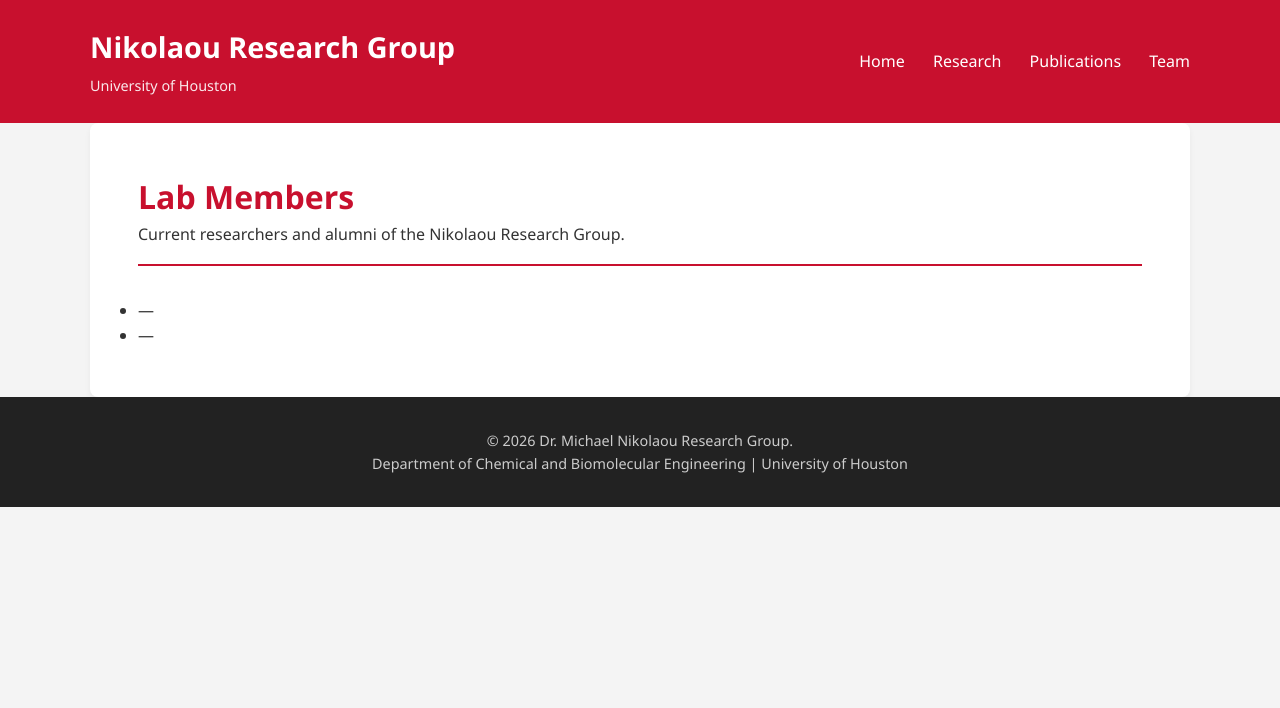
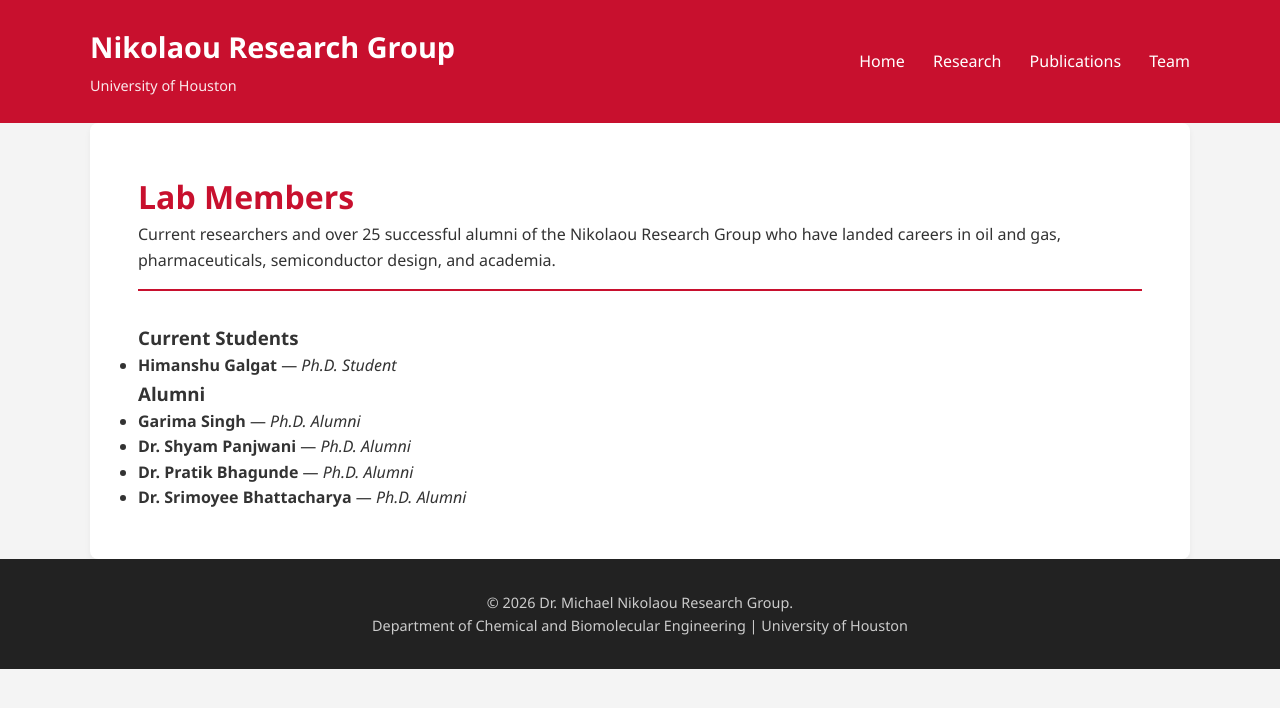
Before and after one commit to GALGAT/nikolaou-lab, a Jekyll site: the page built from students.html, in a window 1280 px wide. Shown: the top 708 px of the page. Built offline with Jekyll 4.4.1, drawn with Linux system fonts in a browser that asks for light colours.

Commit message:
Revise team section for current students and alumni
Updated the team section to include current students and alumni with improved descriptions.

```diff
--- a/students.html
+++ b/students.html
@@ -4,13 +4,25 @@
 ---
 <div class="page-header">
     <h2>Lab Members</h2>
-    <p>Current researchers and alumni of the Nikolaou Research Group.</p>
+    <p>Current researchers and over 25 successful alumni of the Nikolaou Research Group who have landed careers in oil and gas, pharmaceuticals, semiconductor design, and academia.</p>
 </div>
 
-<div class="team-list">
-  <ul>
-    {% for student in site.data.students %}
-      <li><strong>{{ student.name }}</strong> &mdash; <em>{{ student.role }}</em></li>
-    {% endfor %}
-  </ul>
+<div class="team-section">
+    <h3>Current Students</h3>
+    <ul class="team-list">
+      {% for student in site.data.students.current %}
+        <li><strong>{{ student.name }}</strong> &mdash; <em>{{ student.role }}</em></li>
+      {% endfor %}
+    </ul>
 </div>
+
+<div class="team-section">
+    <h3>Alumni</h3>
+    <ul class="team-list">
+      {% for student in site.data.students.alumni %}
+        <li><strong>{{ student.name }}</strong> &mdash; <em>{{ student.role }}</em></li>
+      {% else %}
+        <li><em>Alumni list is being updated.</em></li>
+      {% endfor %}
+    </ul>
+</div>
```
